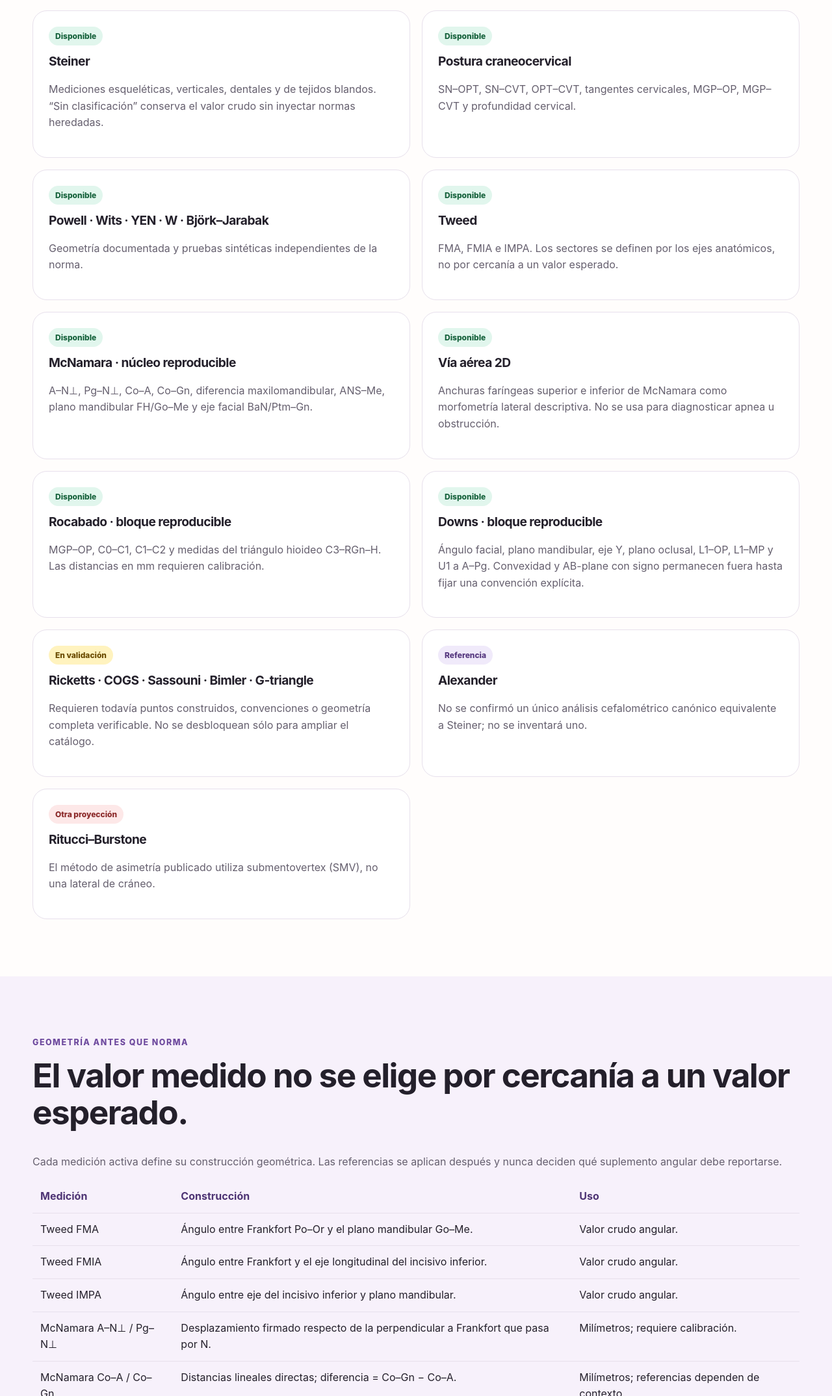
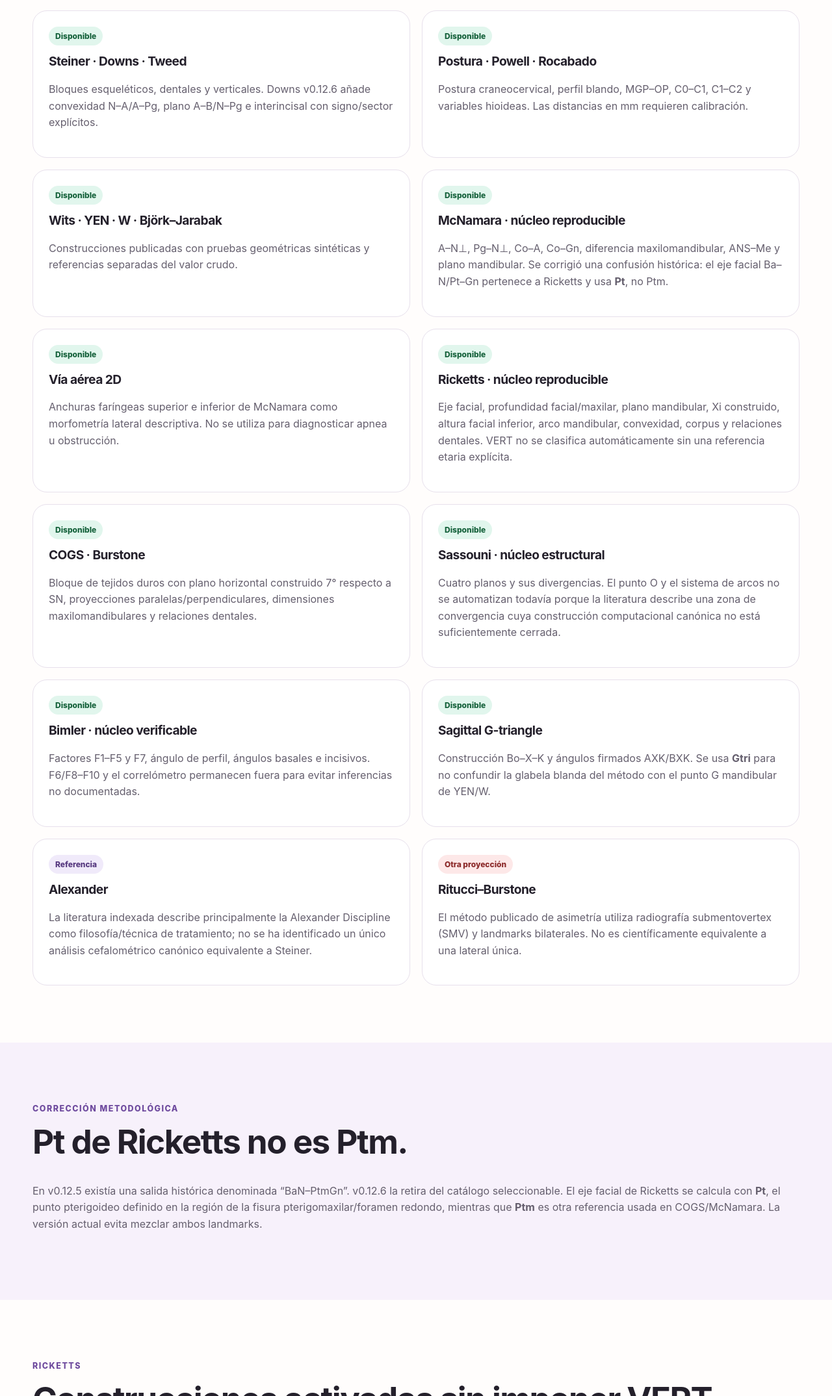
Before and after one commit to yomismtz/-ngulos-cefalometricos, a plain HTML site: page website/science.html in a window 1280 px wide. Shown: the part 651-2800 px from the top of the page at 65% size. Drawn offline with Linux system fonts and the light colour scheme.

Commit message:
Documentar análisis científicos ampliados de YomCeph v0.12.6

```diff
--- a/website/science.html
+++ b/website/science.html
@@ -4,46 +4,74 @@
 <body>
 <header class="site-header"><div class="container nav-wrap"><a class="brand" href="index.html"><span class="brand-mark">YC</span><span>YomCeph</span></a><nav class="main-nav"><a href="index.html#flujo">Cómo funciona</a><a href="index.html#analisis">Análisis</a><a href="privacy.html">Privacidad</a></nav></div></header>
 <main>
-<section class="page-hero"><div class="container narrow"><span class="eyebrow">Metodología · v0.12.5</span><h1>Base científica y estado de validación</h1><p>YomCeph separa la geometría de una medición, el conjunto de referencia y la interpretación. Una fórmula puede estar correctamente implementada sin que exista una norma universal para toda edad, sexo o población.</p></div></section>
+<section class="page-hero"><div class="container narrow"><span class="eyebrow">Metodología · v0.12.6</span><h1>Base científica y estado de validación</h1><p>YomCeph separa tres capas: <strong>geometría</strong>, <strong>referencia poblacional</strong> e <strong>interpretación</strong>. Una medición puede estar correctamente implementada sin que exista una norma universal para toda edad, sexo o población.</p></div></section>
+
 <section class="section"><div class="container"><h2>Estado actual del catálogo</h2><div class="analysis-grid">
-<article><span class="status active">Disponible</span><h3>Steiner</h3><p>Mediciones esqueléticas, verticales, dentales y de tejidos blandos. “Sin clasificación” conserva el valor crudo sin inyectar normas heredadas.</p></article>
-<article><span class="status active">Disponible</span><h3>Postura craneocervical</h3><p>SN–OPT, SN–CVT, OPT–CVT, tangentes cervicales, MGP–OP, MGP–CVT y profundidad cervical.</p></article>
-<article><span class="status active">Disponible</span><h3>Powell · Wits · YEN · W · Björk–Jarabak</h3><p>Geometría documentada y pruebas sintéticas independientes de la norma.</p></article>
-<article><span class="status active">Disponible</span><h3>Tweed</h3><p>FMA, FMIA e IMPA. Los sectores se definen por los ejes anatómicos, no por cercanía a un valor esperado.</p></article>
-<article><span class="status active">Disponible</span><h3>McNamara · núcleo reproducible</h3><p>A–N⊥, Pg–N⊥, Co–A, Co–Gn, diferencia maxilomandibular, ANS–Me, plano mandibular FH/Go–Me y eje facial BaN/Ptm–Gn.</p></article>
-<article><span class="status active">Disponible</span><h3>Vía aérea 2D</h3><p>Anchuras faríngeas superior e inferior de McNamara como morfometría lateral descriptiva. No se usa para diagnosticar apnea u obstrucción.</p></article>
-<article><span class="status active">Disponible</span><h3>Rocabado · bloque reproducible</h3><p>MGP–OP, C0–C1, C1–C2 y medidas del triángulo hioideo C3–RGn–H. Las distancias en mm requieren calibración.</p></article>
-<article><span class="status active">Disponible</span><h3>Downs · bloque reproducible</h3><p>Ángulo facial, plano mandibular, eje Y, plano oclusal, L1–OP, L1–MP y U1 a A–Pg. Convexidad y AB-plane con signo permanecen fuera hasta fijar una convención explícita.</p></article>
-<article><span class="status validating">En validación</span><h3>Ricketts · COGS · Sassouni · Bimler · G-triangle</h3><p>Requieren todavía puntos construidos, convenciones o geometría completa verificable. No se desbloquean sólo para ampliar el catálogo.</p></article>
-<article><span class="status reference">Referencia</span><h3>Alexander</h3><p>No se confirmó un único análisis cefalométrico canónico equivalente a Steiner; no se inventará uno.</p></article>
-<article><span class="status projection">Otra proyección</span><h3>Ritucci–Burstone</h3><p>El método de asimetría publicado utiliza submentovertex (SMV), no una lateral de cráneo.</p></article>
+<article><span class="status active">Disponible</span><h3>Steiner · Downs · Tweed</h3><p>Bloques esqueléticos, dentales y verticales. Downs v0.12.6 añade convexidad N–A/A–Pg, plano A–B/N–Pg e interincisal con signo/sector explícitos.</p></article>
+<article><span class="status active">Disponible</span><h3>Postura · Powell · Rocabado</h3><p>Postura craneocervical, perfil blando, MGP–OP, C0–C1, C1–C2 y variables hioideas. Las distancias en mm requieren calibración.</p></article>
+<article><span class="status active">Disponible</span><h3>Wits · YEN · W · Björk–Jarabak</h3><p>Construcciones publicadas con pruebas geométricas sintéticas y referencias separadas del valor crudo.</p></article>
+<article><span class="status active">Disponible</span><h3>McNamara · núcleo reproducible</h3><p>A–N⊥, Pg–N⊥, Co–A, Co–Gn, diferencia maxilomandibular, ANS–Me y plano mandibular. Se corrigió una confusión histórica: el eje facial Ba–N/Pt–Gn pertenece a Ricketts y usa <strong>Pt</strong>, no Ptm.</p></article>
+<article><span class="status active">Disponible</span><h3>Vía aérea 2D</h3><p>Anchuras faríngeas superior e inferior de McNamara como morfometría lateral descriptiva. No se utiliza para diagnosticar apnea u obstrucción.</p></article>
+<article><span class="status active">Disponible</span><h3>Ricketts · núcleo reproducible</h3><p>Eje facial, profundidad facial/maxilar, plano mandibular, Xi construido, altura facial inferior, arco mandibular, convexidad, corpus y relaciones dentales. VERT no se clasifica automáticamente sin una referencia etaria explícita.</p></article>
+<article><span class="status active">Disponible</span><h3>COGS · Burstone</h3><p>Bloque de tejidos duros con plano horizontal construido 7° respecto a SN, proyecciones paralelas/perpendiculares, dimensiones maxilomandibulares y relaciones dentales.</p></article>
+<article><span class="status active">Disponible</span><h3>Sassouni · núcleo estructural</h3><p>Cuatro planos y sus divergencias. El punto O y el sistema de arcos no se automatizan todavía porque la literatura describe una zona de convergencia cuya construcción computacional canónica no está suficientemente cerrada.</p></article>
+<article><span class="status active">Disponible</span><h3>Bimler · núcleo verificable</h3><p>Factores F1–F5 y F7, ángulo de perfil, ángulos basales e incisivos. F6/F8–F10 y el correlómetro permanecen fuera para evitar inferencias no documentadas.</p></article>
+<article><span class="status active">Disponible</span><h3>Sagittal G-triangle</h3><p>Construcción Bo–X–K y ángulos firmados AXK/BXK. Se usa <strong>Gtri</strong> para no confundir la glabela blanda del método con el punto G mandibular de YEN/W.</p></article>
+<article><span class="status reference">Referencia</span><h3>Alexander</h3><p>La literatura indexada describe principalmente la Alexander Discipline como filosofía/técnica de tratamiento; no se ha identificado un único análisis cefalométrico canónico equivalente a Steiner.</p></article>
+<article><span class="status projection">Otra proyección</span><h3>Ritucci–Burstone</h3><p>El método publicado de asimetría utiliza radiografía submentovertex (SMV) y landmarks bilaterales. No es científicamente equivalente a una lateral única.</p></article>
 </div></div></section>
-<section class="section soft-section"><div class="container"><span class="eyebrow">Geometría antes que norma</span><h2>El valor medido no se elige por cercanía a un valor esperado.</h2><p class="section-lead">Cada medición activa define su construcción geométrica. Las referencias se aplican después y nunca deciden qué suplemento angular debe reportarse.</p><table class="science-table"><thead><tr><th>Medición</th><th>Construcción</th><th>Uso</th></tr></thead><tbody>
-<tr><td>Tweed FMA</td><td>Ángulo entre Frankfort Po–Or y el plano mandibular Go–Me.</td><td>Valor crudo angular.</td></tr>
-<tr><td>Tweed FMIA</td><td>Ángulo entre Frankfort y el eje longitudinal del incisivo inferior.</td><td>Valor crudo angular.</td></tr>
-<tr><td>Tweed IMPA</td><td>Ángulo entre eje del incisivo inferior y plano mandibular.</td><td>Valor crudo angular.</td></tr>
-<tr><td>McNamara A–N⊥ / Pg–N⊥</td><td>Desplazamiento firmado respecto de la perpendicular a Frankfort que pasa por N.</td><td>Milímetros; requiere calibración.</td></tr>
-<tr><td>McNamara Co–A / Co–Gn</td><td>Distancias lineales directas; diferencia = Co–Gn − Co–A.</td><td>Milímetros; referencias dependen de contexto.</td></tr>
+
+<section class="section soft-section"><div class="container"><span class="eyebrow">Corrección metodológica</span><h2>Pt de Ricketts no es Ptm.</h2><p class="section-lead">En v0.12.5 existía una salida histórica denominada “BaN–PtmGn”. v0.12.6 la retira del catálogo seleccionable. El eje facial de Ricketts se calcula con <strong>Pt</strong>, el punto pterigoideo definido en la región de la fisura pterigomaxilar/foramen redondo, mientras que <strong>Ptm</strong> es otra referencia usada en COGS/McNamara. La versión actual evita mezclar ambos landmarks.</p></div></section>
+
+<section class="section"><div class="container"><span class="eyebrow">Ricketts</span><h2>Construcciones activadas sin imponer VERT.</h2><table class="science-table"><thead><tr><th>Medición</th><th>Construcción en YomCeph</th><th>Observación</th></tr></thead><tbody>
+<tr><td>Eje facial</td><td>Ángulo Ba–N / Pt–Gn.</td><td>Pt es específico de Ricketts.</td></tr>
+<tr><td>Profundidad facial</td><td>Frankfort Po–Or / N–Pg.</td><td>Valor angular crudo.</td></tr>
+<tr><td>Profundidad maxilar</td><td>Frankfort / N–A.</td><td>Valor angular crudo.</td></tr>
+<tr><td>Plano mandibular</td><td>Frankfort / Go–Me.</td><td>Sector agudo definido geométricamente.</td></tr>
+<tr><td>Xi</td><td>Centro del rectángulo de la rama construido a partir de R1, R2, R3 y R4 en el sistema de Frankfort.</td><td>No se marca Xi manualmente.</td></tr>
+<tr><td>Altura facial inferior</td><td>Ángulo ANS–Xi–Pm.</td><td>Usa Pm de Ricketts.</td></tr>
+<tr><td>Arco mandibular</td><td>Ángulo DC–Xi–Pm.</td><td>DC es la referencia condilar de Ricketts.</td></tr>
+<tr><td>Convexidad</td><td>Distancia firmada de A a N–Pg.</td><td>mm; requiere calibración.</td></tr>
+<tr><td>Corpus</td><td>Xi–Pm.</td><td>mm; requiere calibración.</td></tr>
+<tr><td>Relaciones dentales</td><td>L1 a A–Pg en mm/° y U6 a PTV.</td><td>Los valores crudos se conservan.</td></tr>
+</tbody></table><p>El índice VERT combina varias variables con referencias que cambian con la edad. YomCeph no genera una clasificación VERT automática mientras el protocolo no seleccione una referencia etaria explícita y documentada.</p></div></section>
+
+<section class="section soft-section"><div class="container"><span class="eyebrow">COGS · Burstone</span><h2>Plano horizontal y proyecciones reproducibles.</h2><p class="section-lead">El plano horizontal de COGS se construye a 7° respecto de SN y se orienta de forma coherente con Frankfort. Las mediciones lineales paralelas/perpendiculares requieren calibración.</p><table class="science-table"><thead><tr><th>Grupo</th><th>Variables implementadas</th></tr></thead><tbody>
+<tr><td>Base craneal / maxila</td><td>Ar–Ptm // HP, Ptm–N // HP, N–A // HP, PNS–ANS // HP, PNS–N ⟂ HP.</td></tr>
+<tr><td>Mandíbula</td><td>N–B // HP, N–Pg // HP, Ar–Go, Go–Pg, B–Pg // plano mandibular, Ar–Go–Gn, MP–HP.</td></tr>
+<tr><td>Vertical</td><td>N–ANS ⟂ HP, ANS–Gn ⟂ HP.</td></tr>
+<tr><td>Dental</td><td>U1/U6 al piso nasal, L1/L6 al plano mandibular, OP–HP, A–B // OP, U1–NF y L1–MP angulares.</td></tr>
+<tr><td>Convexidad</td><td>N–A–Pg con signo anatómico explícito.</td></tr>
+</tbody></table><p>Las tablas normativas publicadas pueden variar por sexo y población; v0.12.6 no convierte esas tablas en una “normalidad” universal.</p></div></section>
+
+<section class="section"><div class="container"><span class="eyebrow">Sassouni y Bimler</span><h2>Núcleos reproducibles, no reconstrucciones especulativas.</h2><div class="research-grid"><div class="protocol-card"><h3>Sassouni</h3><p>Se implementan la dirección supraorbitaria/basal y los planos palatino, oclusal y mandibular, calculando sus divergencias por pares. La automatización del punto O y de los arcos queda fuera porque la definición histórica de la zona de convergencia no se traduce de manera única a una construcción computacional simple.</p></div><div class="protocol-card"><h3>Bimler</h3><p>Se implementan F1 (N–A), F2 (A–B), F3 (Me–GoA), F4 (ANS–PNS), F5 (Clivus), F7 (S–N), además de perfil, ángulos basales e incisivos respecto a Frankfort. F6/F8–F10 y el correlómetro no se deducen de aproximaciones.</p></div></div></div></section>
+
+<section class="section soft-section"><div class="container"><span class="eyebrow">Sagittal G-triangle</span><h2>Construcción Bo–X–K del artículo original.</h2><p>YomCeph reproduce la secuencia geométrica del método: Ba–G intersecta Frankfort en I; se usa la semirrecta Bo–I; desde G se construye la línea a 60° que determina X; con Bo–X se forma el triángulo equilátero invertido Bo–X–K; finalmente se calculan AXK y BXK con signo según la posición anterior/posterior respecto de X–K.</p><p>Los rangos publicados en el artículo original proceden de adultos jóvenes del sur de China. Se conservan como referencia bibliográfica, no como norma universal para niños, otras poblaciones o ambos sexos indistintamente.</p></div></section>
+
+<section class="section"><div class="container"><span class="eyebrow">Geometría antes que norma</span><h2>El valor medido no se elige por cercanía a un valor esperado.</h2><p class="section-lead">Cada medición activa define su construcción geométrica. Las referencias se comparan después y nunca deciden el sector angular, el signo o la distancia reportada.</p><table class="science-table"><thead><tr><th>Medición</th><th>Construcción</th><th>Uso</th></tr></thead><tbody>
+<tr><td>Tweed FMA / FMIA / IMPA</td><td>Frankfort, plano mandibular y eje del incisivo inferior con extremos anatómicos definidos.</td><td>Valores angulares crudos.</td></tr>
+<tr><td>McNamara A–N⊥ / Pg–N⊥</td><td>Desplazamiento firmado respecto de la perpendicular a Frankfort que pasa por N.</td><td>mm; requiere calibración.</td></tr>
 <tr><td>Vía aérea superior/inferior</td><td>Distancias entre los puntos faríngeos anterior y posterior definidos por el método.</td><td>Morfometría lateral 2D descriptiva.</td></tr>
-<tr><td>Rocabado C0–C1</td><td>Perpendicular desde el arco superior/posterior de C1 al plano de McGregor.</td><td>Milímetros calibrados.</td></tr>
-<tr><td>Rocabado C1–C2</td><td>Distancia entre el arco posterior inferior de C1 y la espinosa superior/posterior de C2.</td><td>Milímetros calibrados.</td></tr>
-<tr><td>Triángulo hioideo</td><td>C3–RGn, C3–H, H–RGn y perpendicular H a C3–RGn.</td><td>Posición hioidea descriptiva.</td></tr>
-<tr><td>Downs</td><td>FH/N–Pg, Go–Gn/FH, S–Gn/FH, OP/FH y variables dentales seleccionadas.</td><td>Bloque con construcciones inequívocas.</td></tr>
+<tr><td>Downs convexidad</td><td>Magnitud N–A/A–Pg con signo por posición de A respecto de N–Pg.</td><td>No se elige por una norma.</td></tr>
+<tr><td>Downs A–B</td><td>Ángulo entre A–B y N–Pg con signo anatómico explícito.</td><td>Valor crudo.</td></tr>
+<tr><td>G-triangle</td><td>AXK/BXK a partir de una construcción Bo–X–K, no de puntos inventados.</td><td>Referencia poblacional separada.</td></tr>
 </tbody></table></div></section>
-<section class="section"><div class="container notice-grid"><div><span class="eyebrow">Selección de sujetos</span><h2>La elegibilidad se decide después de intentar el trazado.</h2><p>En v0.12.5 una investigación no abre automáticamente la ficha de caso al activar el protocolo. El investigador primero abre la radiografía e intenta completar los landmarks. Al finalizar, YomCeph revisa edad, país/procedencia, landmarks requeridos y calibración; además permite registrar calidad radiográfica insuficiente, anatomía recortada, artefactos, proyección inadecuada, duplicados u otro motivo.</p><p>El sujeto excluido se conserva con su motivo para trazabilidad y permanece separado de la muestra incluida.</p></div><aside class="stat-card"><strong>Criterios automáticos</strong><p>El rango de edad y el país/procedencia del protocolo generan un bloque explícito de inclusión/exclusión. Los criterios escritos por el investigador se conservan aparte.</p></aside></div></section>
-<section class="section soft-section"><div class="container notice-grid"><div><span class="eyebrow">Trazabilidad de investigación</span><h2>El protocolo conserva versiones e historial.</h2><p>La creación y edición del protocolo se registran con versión y fecha. Después del primer caso incluido, los cambios metodológicos quedan controlados. Las ampliaciones de muestra autorizadas registran el valor anterior, el nuevo objetivo y el número de incluidos.</p></div><aside class="stat-card"><strong>Exportación</strong><p>Excel incluye Datos, Descriptivos, Frecuencias, Prevalencias, Diccionario, Protocolo e Historial protocolo; SPSS recibe CSV UTF-8 y sintaxis <code>.sps</code>.</p></aside></div></section>
-<section class="section"><div class="container narrow policy-content"><span class="eyebrow">Criterio de activación</span><h2>Qué significa “Disponible”</h2><p>Un análisis sólo pasa a Disponible cuando tiene definición reproducible de landmarks, geometría inequívoca, unidad/signo, fuente verificable y pruebas con coordenadas conocidas. Las normas poblacionales se almacenan como referencias, no como constantes biológicas universales.</p><h2>Referencias principales</h2><div class="source-list">
+
+<section class="section soft-section"><div class="container notice-grid"><div><span class="eyebrow">Selección de sujetos</span><h2>La elegibilidad se decide después de intentar el trazado.</h2><p>Una investigación no abre automáticamente la ficha de paciente al activar el protocolo. Primero se abre la radiografía y se intenta completar el análisis. Al finalizar, YomCeph revisa edad, país/procedencia, landmarks requeridos y calibración; además permite registrar calidad radiográfica insuficiente, anatomía recortada, artefactos, proyección inadecuada, duplicados u otro motivo.</p><p>El sujeto excluido se conserva con su motivo para trazabilidad y permanece separado de la muestra incluida.</p></div><aside class="stat-card"><strong>Criterios automáticos</strong><p>El rango de edad y el país/procedencia del protocolo generan un bloque explícito de inclusión/exclusión. Los criterios escritos por el investigador se conservan aparte.</p></aside></div></section>
+
+<section class="section"><div class="container narrow policy-content"><span class="eyebrow">Criterio de activación</span><h2>Qué significa “Disponible”</h2><p>Un bloque sólo pasa a Disponible cuando tiene definición reproducible de landmarks, geometría inequívoca, unidad/signo documentado, fuente verificable y pruebas con coordenadas conocidas. “Disponible” no significa que todos los componentes históricos de un método estén automatizados ni que exista una norma universal.</p><h2>Referencias principales</h2><div class="source-list">
 <article><h3>Steiner</h3><p>Steiner CC. Cephalometrics for you and me. Am J Orthod. 1953; revisión contemporánea PMCID PMC8686945.</p></article>
 <article><h3>Wits</h3><p>Jacobson A. The Wits appraisal of jaw disharmony. Am J Orthod. 1975; PMID 1054214.</p></article>
 <article><h3>YEN / W</h3><p>YEN: PMID 19582259. W angle: PMID 21303811.</p></article>
 <article><h3>Björk–Jarabak</h3><p>Normas y variación: PMCID PMC6191777.</p></article>
 <article><h3>Solow–Tallgren</h3><p>Head posture and craniofacial morphology. PMID 937521; revisión PMCID PMC4009738.</p></article>
-<article><h3>Tweed</h3><p>Definiciones contemporáneas de FMA, FMIA e IMPA: PMCID PMC7231205 y PMC8402232.</p></article>
-<article><h3>McNamara</h3><p>Variables y construcciones: McNamara JA Jr., Am J Orthod 1984; reproducción metodológica PMCID PMC8018756 y PMC4436328.</p></article>
-<article><h3>Downs</h3><p>Variables de Downs y definiciones: PMCID PMC12412276.</p></article>
-<article><h3>Rocabado / hioides</h3><p>Espacios cervicales y postura: PMCID PMC6206553 y PMC9229202. Triángulo hioideo: PMCID PMC3555465 y PMC8357209.</p></article>
-<article><h3>COGS / Burstone</h3><p>Burstone CJ et al. Cephalometrics for orthognathic surgery; referencias reproducidas en PMC4252385 y PMC3723291.</p></article>
-<article><h3>G-triangle</h3><p>PMID 34669681; PMCID PMC8865203. Permanece en validación en YomCeph hasta implementar sus puntos construidos sin colisionar con el landmark G de YEN/W.</p></article>
+<article><h3>McNamara</h3><p>McNamara JA Jr. A method of cephalometric evaluation. Am J Orthod. 1984; análisis reproducidos en PMCID PMC8018756.</p></article>
+<article><h3>Ricketts</h3><p>Definiciones de componentes y Xi en literatura cefalométrica indexada; ejemplos de reproducción: PMCID PMC7486496, PMC3971129 y PMC10625683.</p></article>
+<article><h3>COGS / Burstone</h3><p>Burstone CJ, James RB, Legan H, Murphy GA, Norton LA. Cephalometrics for orthognathic surgery. J Oral Surg. 1978;36:269–277. PMID 273073; reproducciones metodológicas en PMCID PMC4252385, PMC3244091 y PMC3723291.</p></article>
+<article><h3>Sassouni</h3><p>Sassouni V. A roentgenographic cephalometric analysis of cephalo-facio-dental relationships. Am J Orthod. 1955;41:735–764. Complemento técnico: Sassouni Plus Analysis, Ohlendorf Company, 1987.</p></article>
+<article><h3>Bimler</h3><p>Bimler HP. Bimler therapy. Part 1. Bimler cephalometric analysis. J Clin Orthod. 1985;19(7):501–523. PMID 3861619. Libro: Bastien GB. The Bimler Cephalometric Analysis. Ortho Organizers; 1985.</p></article>
+<article><h3>G-triangle</h3><p>Li B, Zhang Z, Lin X, Dong Y. Sagittal Cephalometric Evaluation Without Point Nasion: Sagittal G-Triangle Analysis. J Craniofac Surg. 2022;33(2):521–525. PMID 34669681; PMCID PMC8865203.</p></article>
+<article><h3>Downs</h3><p>Downs WB. Variations in facial relationships: their significance in treatment and prognosis. Am J Orthod. 1948; definiciones reproducidas en literatura indexada, entre ella PMCID PMC6266314.</p></article>
 <article><h3>Ritucci–Burstone</h3><p>Normas de asimetría en radiografías submental-vertical. PMID 8074089.</p></article>
 </div><p style="margin-top:28px"><a class="button secondary" href="index.html">← Volver a YomCeph</a></p></div></section>
 </main>
```
